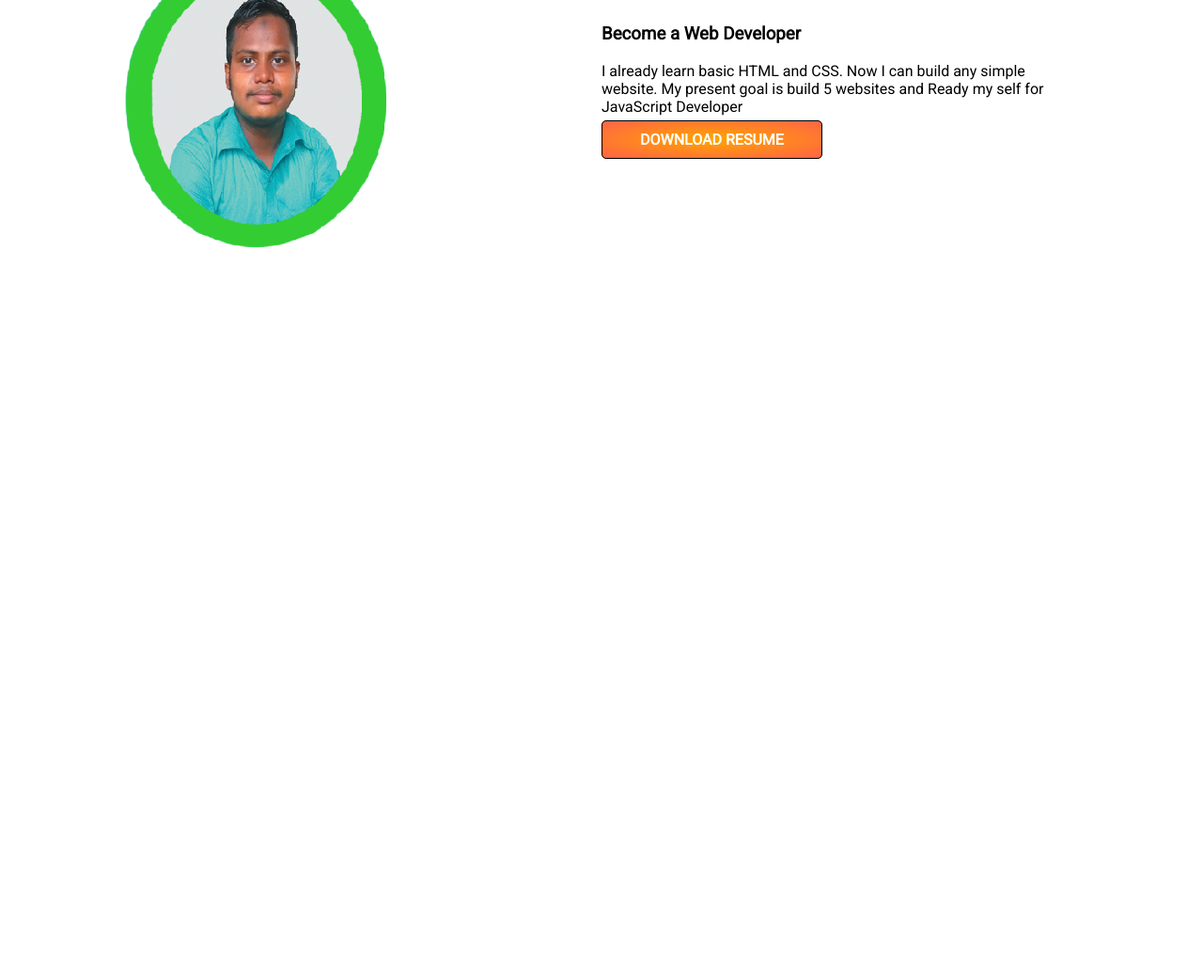
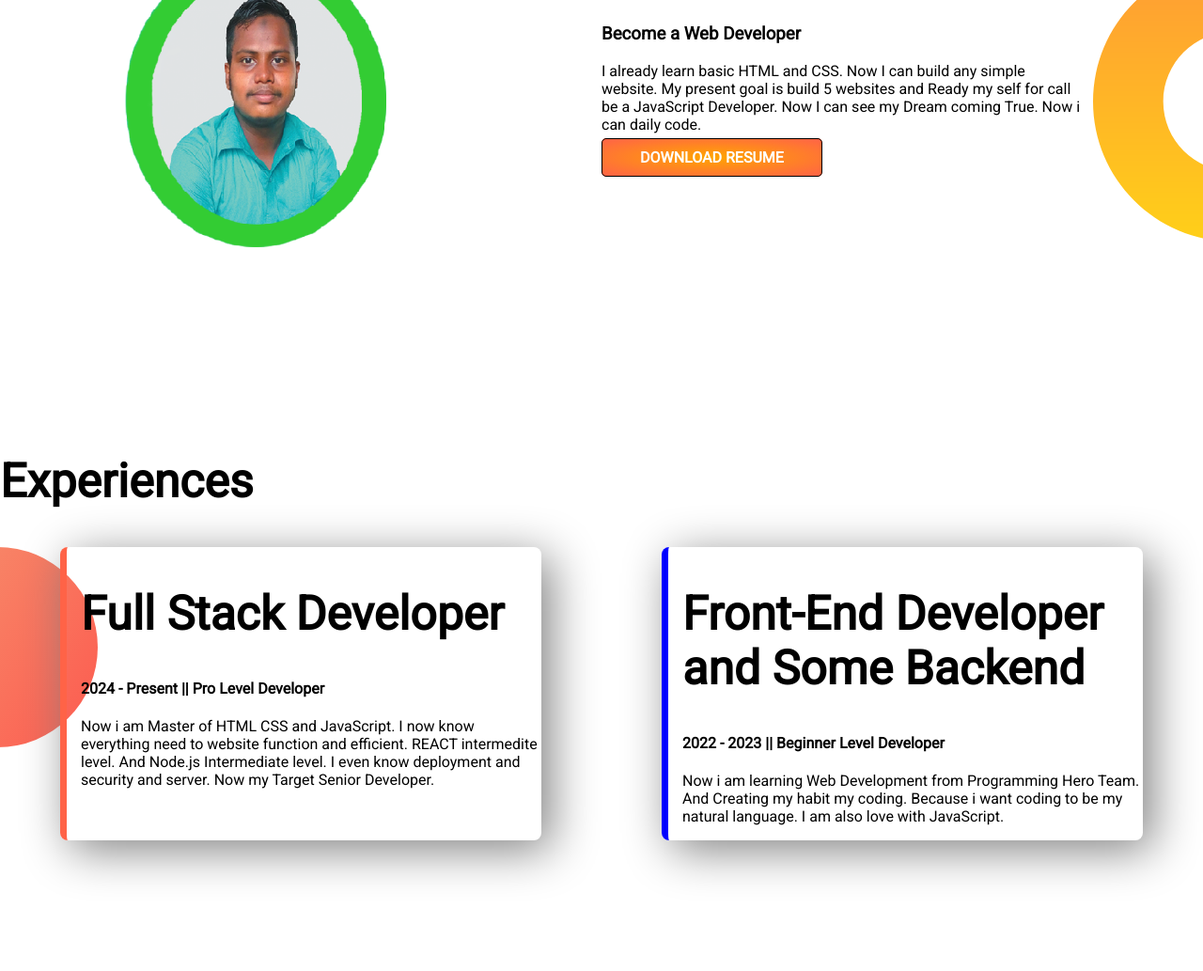
Before and after one commit to yusuf-khan-swd/developer-portfolio-practice, a plain HTML site: page index.html in a window 1280 px wide. Shown: the part 714-1747 px from the top of the page at 94% size. Before the commit the page ends 1347 px from the top, so only its background shows below. Drawn offline with Linux system fonts and the light colour scheme.

Commit message:
complete developer-portfolio-practice

```diff
--- a/index.html
+++ b/index.html
@@ -1,13 +1,15 @@
 <!DOCTYPE html>
 <html lang="en">
-
   <head>
     <meta charset="UTF-8" />
     <meta http-equiv="X-UA-Compatible" content="IE=edge" />
     <meta name="viewport" content="width=device-width, initial-scale=1.0" />
-    <link rel="preconnect" href="https://fonts.googleapis.com">
-    <link rel="preconnect" href="https://fonts.gstatic.com" crossorigin>
-    <link href="https://fonts.googleapis.com/css2?family=Poppins&family=Roboto&display=swap" rel="stylesheet">
+    <link rel="preconnect" href="https://fonts.googleapis.com" />
+    <link rel="preconnect" href="https://fonts.gstatic.com" crossorigin />
+    <link
+      href="https://fonts.googleapis.com/css2?family=Poppins&family=Roboto&display=swap"
+      rel="stylesheet"
+    />
 
     <link rel="stylesheet" href="style.css" />
     <title>Yusuf Khan Portfolio</title>
@@ -17,7 +19,7 @@
     <section class="introduction-area flexible-area">
       <div class="half-width">
         <h1>Welcome To</h1>
-            <h1><span class="name-color">Yusuf Khan</span> World!!</span></h1>
+        <h1><span class="name-color">Yusuf Khan</span> World!!</h1>
         <h3>Web Developer and JavaScript Lover</h3>
         <p>
           You may see me as answering question of some developer. Now i am
@@ -25,8 +27,12 @@
           course is to make coding my <b>habit</b>. Now i am coding average
           daily six to seven hours.
         </p>
-            <a class="link-button" href="https://www.linkedin.com/in/yusuf-khan-32407022b/" target="_blank"
-                rel="noopener noreferrer">HIRE ME
+        <a
+          class="link-button"
+          href="https://www.linkedin.com/in/yusuf-khan-32407022b/"
+          target="_blank"
+          rel="noopener noreferrer"
+          >HIRE ME
         </a>
       </div>
       <div class="half-width">
@@ -43,20 +49,42 @@
         <p>
           I already learn basic HTML and CSS. Now I can build any simple
           website. My present goal is build 5 websites and Ready my self for
-                JavaScript Developer
+          call be a JavaScript Developer. Now I can see my Dream coming True.
+          Now i can daily code.
         </p>
-            <a class="link-button" href="https://www.linkedin.com/in/yusuf-khan-32407022b/" target="_blank"
-                rel="noopener noreferrer">
+        <a
+          class="link-button"
+          href="https://www.linkedin.com/in/yusuf-khan-32407022b/"
+          target="_blank"
+          rel="noopener noreferrer"
+        >
           DOWNLOAD RESUME
         </a>
       </div>
     </section>
     <section class="experiences-area">
+      <h1>Experiences</h1>
       <div class="flexible-area">
-            <div class="experiences-item"></div>
-            <div class="experiences-item"></div>
+        <div class="experiences-item" id="full-stack-developer">
+          <h1>Full Stack Developer</h1>
+          <h4>2024 - Present || Pro Level Developer</h4>
+          <p>
+            Now i am Master of HTML CSS and JavaScript. I now know everything
+            need to website function and efficient. REACT intermedite level. And
+            Node.js Intermediate level. I even know deployment and security and
+            server. Now my Target Senior Developer.
+          </p>
+        </div>
+        <div class="experiences-item" id="beginner-developer">
+          <h1>Front-End Developer and Some Backend</h1>
+          <h4>2022 - 2023 || Beginner Level Developer</h4>
+          <p>
+            Now i am learning Web Development from Programming Hero Team. And
+            Creating my habit my coding. Because i want coding to be my natural
+            language. I am also love with JavaScript.
+          </p>
+        </div>
       </div>
     </section>
   </body>
-
 </html>
--- a/style.css
+++ b/style.css
@@ -1,11 +1,14 @@
-
 body {
-  font-family: 'Poppins', sans-serif;
-  font-family: 'Roboto', sans-serif;
+  font-family: "Poppins", sans-serif;
+  font-family: "Roboto", sans-serif;
   margin: 0;
 }
 h1 {
   font-size: 50px;
+}
+.introduction-area {
+  background-image: url(./images/top-banner.png);
+  background-repeat: no-repeat;
 }
 .flexible-area {
   display: flex;
@@ -30,3 +33,28 @@ h1 {
   color: white;
   font-weight: 600;
 }
+.future-area {
+  background-image: url(./images/dream-bg.png);
+  background-repeat: no-repeat;
+  background-position: right;
+}
+.experiences-area {
+  background-image: url(./images/exp-bg.png);
+  background-repeat: no-repeat;
+  background-position: left;
+}
+.experiences-item {
+  width: 40%;
+  margin-left: 5%;
+  margin-right: 5%;
+  padding-left: 15px;
+  border-radius: 8px;
+  box-shadow: 10px 10px 50px gray;
+}
+
+#full-stack-developer {
+  border-left: 7px solid tomato;
+}
+#beginner-developer {
+  border-left: 7px solid blue;
+}
```
Lines whose indentation alone changed are shown as unchanged.
